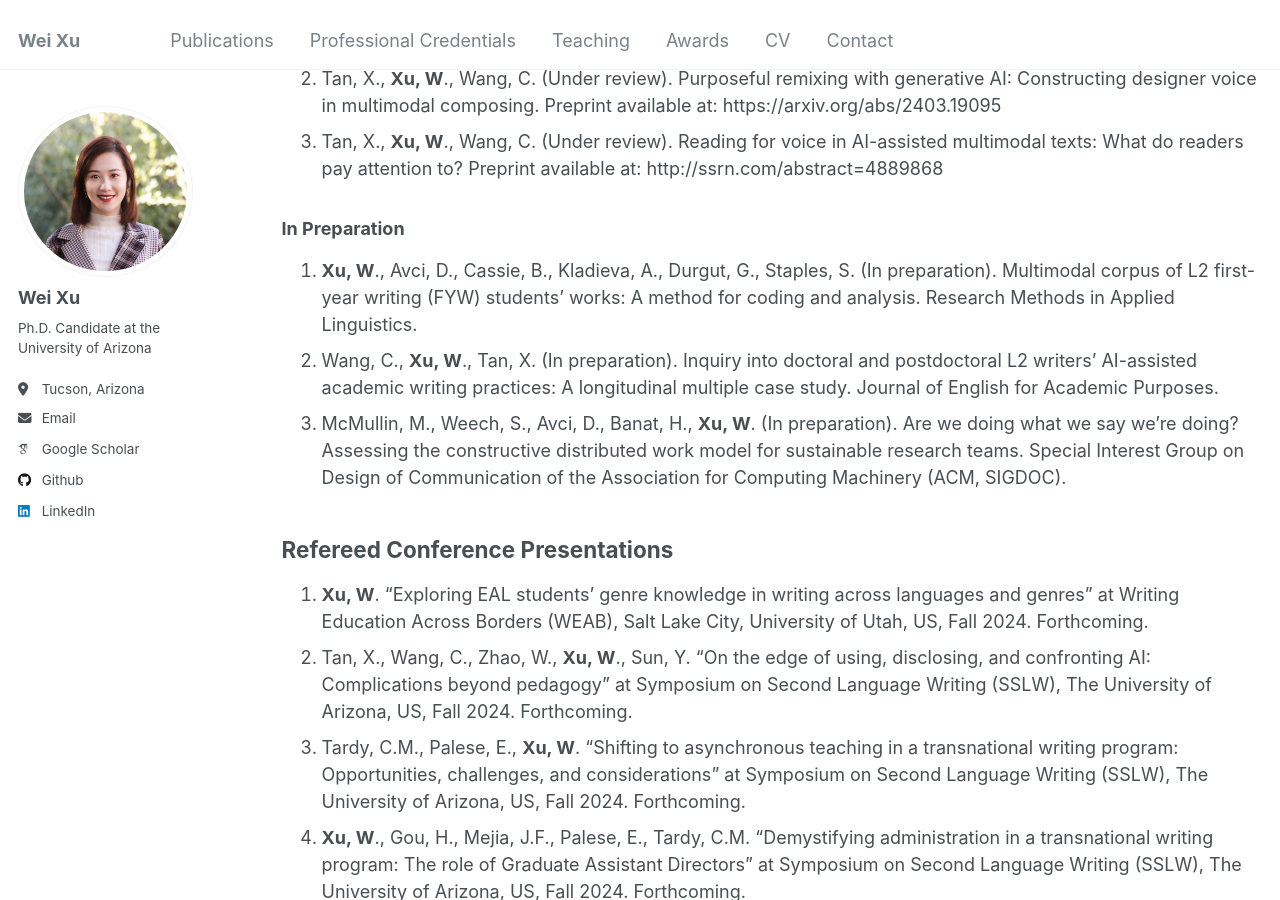
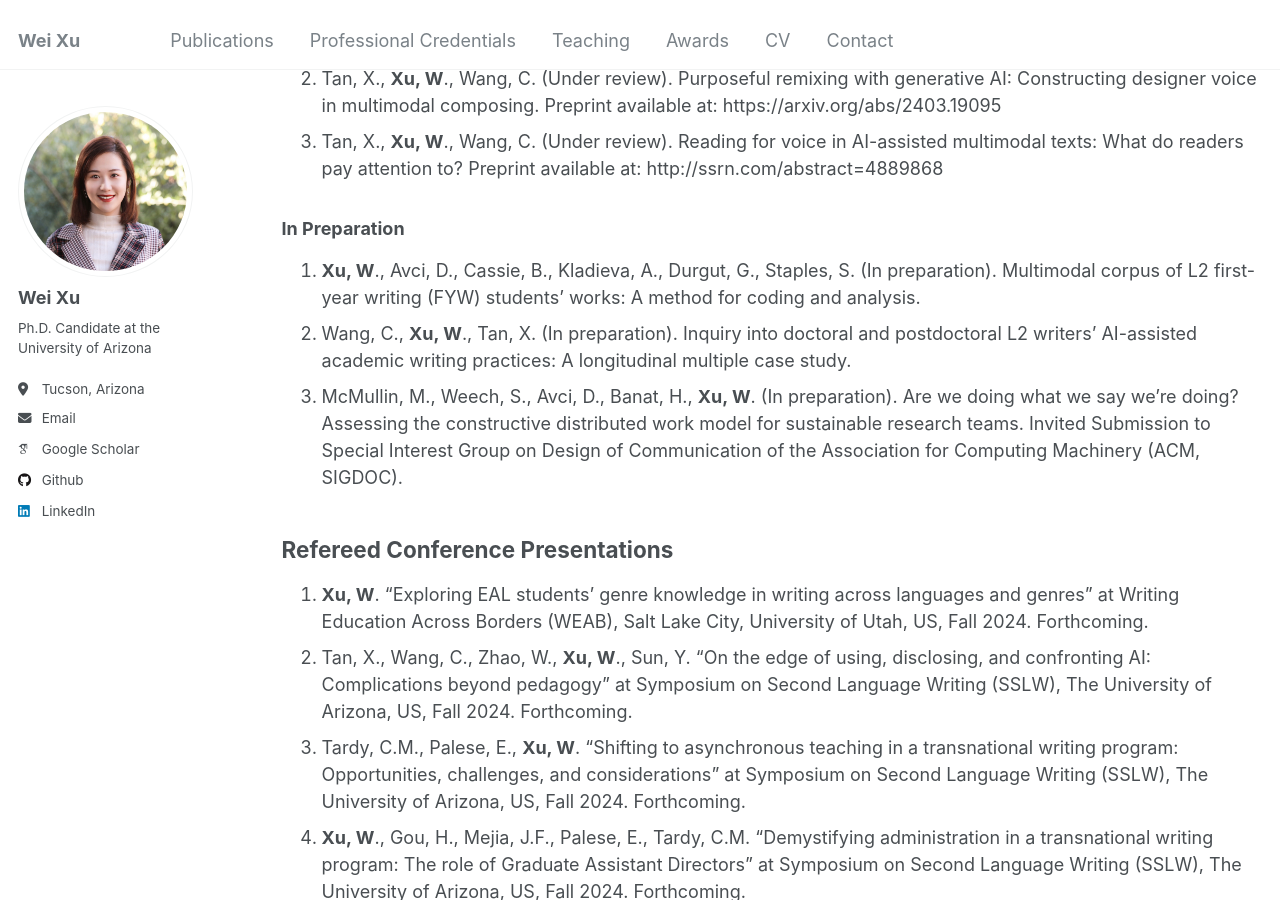
Before and after one commit to weixu-vivian/weixu-vivian.github.io, a Jekyll site: the page built from _pages/publications.md, in a window 1280 px wide and 900 px high, scrolled down 2026 px. Built offline with Jekyll 4.4.1, drawn with Linux system fonts in a browser that asks for light colours; some web fonts are replaced.

Commit message:
publications.md

```diff
--- a/_pages/publications.md
+++ b/_pages/publications.md
@@ -41,9 +41,9 @@ Repository. Dataset. https://doi.org/10.25422/azu.data.14259785.v1
 3. Tan, X., **Xu, W**., Wang, C. (Under review). Reading for voice in AI-assisted multimodal texts: What do readers pay attention to?  Preprint available at: http://ssrn.com/abstract=4889868
 
 ### In Preparation
-1. **Xu, W**., Avci, D., Cassie, B., Kladieva, A., Durgut, G., Staples, S. (In preparation). Multimodal corpus of L2 first-year writing (FYW) students’ works: A method for coding and analysis. Research Methods in Applied Linguistics.
-2. Wang, C., **Xu, W**., Tan, X. (In preparation). Inquiry into doctoral and postdoctoral L2 writers’ AI-assisted academic writing practices: A longitudinal multiple case study. Journal of English for Academic Purposes.
-3. McMullin, M., Weech, S., Avci, D., Banat, H., **Xu, W**. (In preparation). Are we doing what we say we’re doing? Assessing the constructive distributed work model for sustainable research teams. Special Interest Group on Design of Communication of the Association for Computing Machinery (ACM, SIGDOC).
+1. **Xu, W**., Avci, D., Cassie, B., Kladieva, A., Durgut, G., Staples, S. (In preparation). Multimodal corpus of L2 first-year writing (FYW) students’ works: A method for coding and analysis.
+2. Wang, C., **Xu, W**., Tan, X. (In preparation). Inquiry into doctoral and postdoctoral L2 writers’ AI-assisted academic writing practices: A longitudinal multiple case study.
+3. McMullin, M., Weech, S., Avci, D., Banat, H., **Xu, W**. (In preparation). Are we doing what we say we’re doing? Assessing the constructive distributed work model for sustainable research teams. Invited Submission to Special Interest Group on Design of Communication of the Association for Computing Machinery (ACM, SIGDOC).
 
 
 
```
